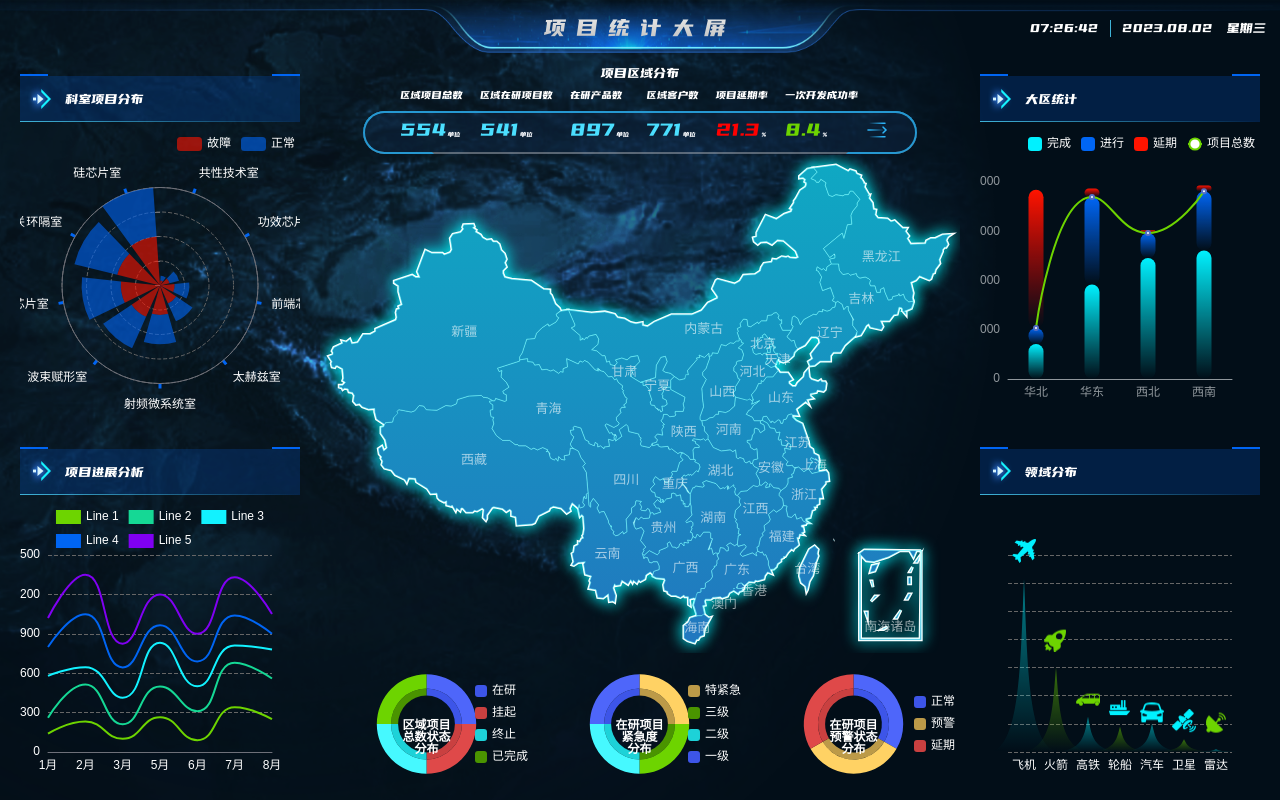
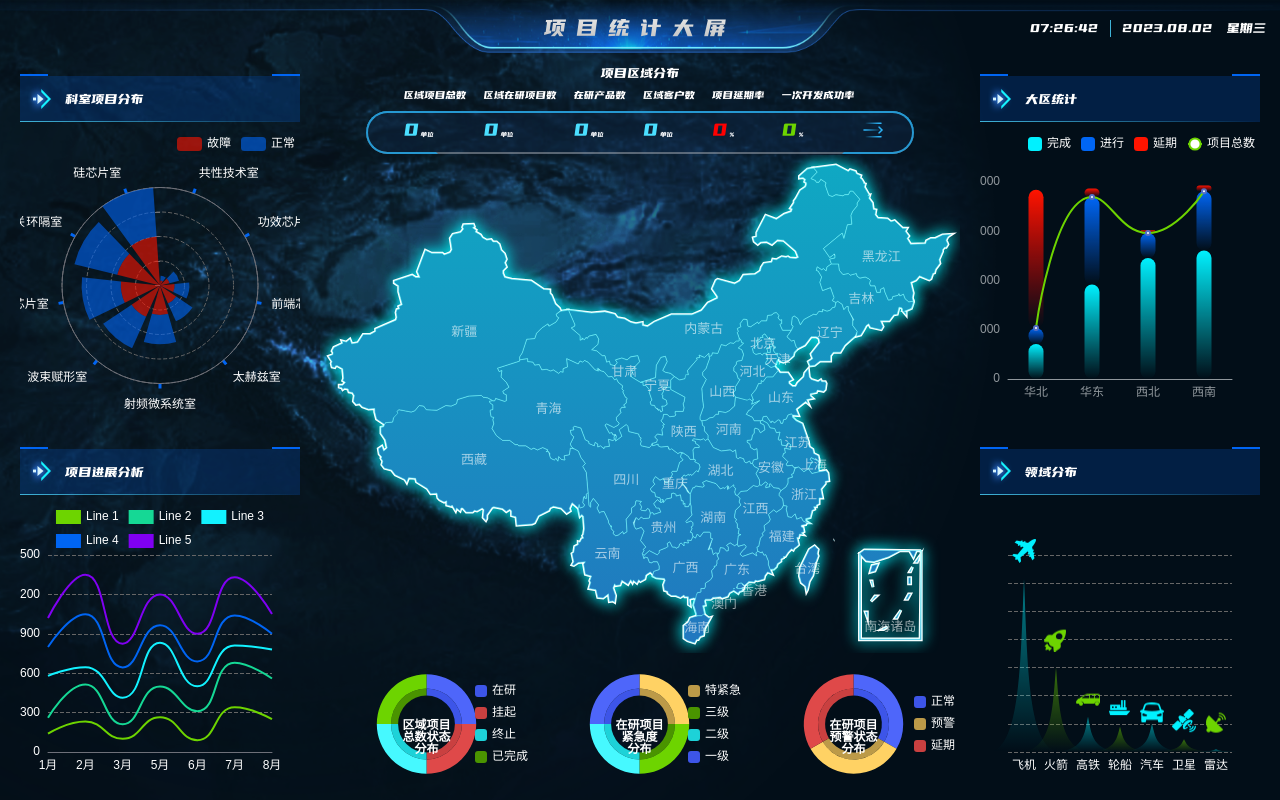
Before and after one commit to topli/largeScreen, a Vue app: page /#/projectOverview in a window 1280 px wide. Built offline with nearby package versions, Linux system fonts and the light colour scheme; no server answers.

Commit message:
项目统计大屏、区域统计

```diff
--- a/src/views/projectBoard/index.vue
+++ b/src/views/projectBoard/index.vue
@@ -74,8 +74,14 @@ const route = useRoute()
 const getProjectNumTotal = () => {
   console.log(route);
   const { cur_level, name } = route.query as any
-  const level = cur_level - 1
-  getMapData({type: level - 1 === 0 ? null : level, value: name})
+  // cur_level 地图层级深度 1 全国 2省 3市
+  // type 后台接收参数  null: 全国 1 省 2 市
+  let type = !cur_level || cur_level - 1 === 0 ? null : cur_level - 1
+  // 直辖市 type传2
+  if (['上海', '北京', '天津', '重庆'].includes(name ?? '')) {
+    type = 2
+  }
+  getMapData({type, value: name})
     .then(res => {
       const { reportData } = res.data || {}
       if (reportData) {
@@ -110,14 +116,13 @@ const getList = () => {
     value: cur_level === 1 ? null : name
   }
   getReportDataList(params).then(res => {
-    console.log(res);
     gantt.list = res.data.value
   })
 }
 
 onMounted(() => {
   const { name } = route.query as any
-  totalData.totalItems[0].value = name === 'china' ? '全国' : name
+  totalData.totalItems[0].value = name === 'china' || !name ? '全国' : name
 
   console.log(totalData);
 
--- a/src/views/projectOverview/index.vue
+++ b/src/views/projectOverview/index.vue
@@ -79,12 +79,12 @@ const totalData = reactive<{
   totalItems: Array<TotalItem>
 }>({
   totalItems: [
-    { label: '区域项目总数', value: '554', unit: '单位'},
-    { label: '区域在研项目数', value: '541', unit: '单位'},
-    { label: '在研产品数', value: '897', unit: '单位'},
-    { label: '区域客户数', value: '771', unit: '单位'},
-    { label: '项目延期率', value: '21.3', unit: '%', color: '#FF0000'},
-    { label: '一次开发成功率', value: '8.4', unit: '%', color: '#6DD400'},
+    { label: '区域项目总数', value: '0', unit: '单位'},
+    { label: '区域在研项目数', value: '0', unit: '单位'},
+    { label: '在研产品数', value: '0', unit: '单位'},
+    { label: '区域客户数', value: '0', unit: '单位'},
+    { label: '项目延期率', value: '0', unit: '%', color: '#FF0000'},
+    { label: '一次开发成功率', value: '0', unit: '%', color: '#6DD400'},
   ]
 })
 mapState.level = MAP_LEVEL.COUNTRY
@@ -150,6 +150,7 @@ const selectArea = (params: any) => {
 const setArea = (properties: any, mapData: any) => {
   mapState.mapData = mapData
   echarts.registerMap(properties.name, mapData as any)
+
   getProjectNumTotal(properties.name)
   setTimeout(() => {
     resize()
@@ -179,8 +180,9 @@ const renderMap = (map: string, data: any) => {
   option.geo.map = map
 
   option.tooltip.formatter = (params: any) => {
-    const {name, run_product, custom_num } = params
-    return `${name}<br>项目数: ${run_product || ''}<br>产品数：${custom_num || ''}`
+    const { name } = params
+    const { run_product, custom_num } = params.data || {}
+    return `${name}<br>项目数： ${run_product || '0'}<br>产品数：${custom_num || '0'}`
   }
 
   if (mapState.ins) {
@@ -225,6 +227,7 @@ onMounted(() => {
   window.addEventListener("resize", resize)
 })
 
+
 const getProjectNumTotal = (areaName?: string) => {
   // 判断当前区域等级
   const isCountry = mapState.level === MAP_LEVEL.COUNTRY
@@ -234,6 +237,10 @@ const getProjectNumTotal = (areaName?: string) => {
   if (isCountry) type = null
   if (isProvince) type = 1
   if (isCity) type = 2
+  // 直辖市 type传2
+  if (['上海', '北京', '天津', '重庆'].includes(areaName ?? '')) {
+    type = 2
+  }
   getMapData({type, value: areaName})
     .then(res => {
       const { reportData, zoneData, zoneProjectData } = res.data || {}
@@ -277,11 +284,12 @@ const getProjectNumTotal = (areaName?: string) => {
         const keys = Object.keys(zoneProjectData)
         keys.forEach((key: string) => {
           projectMapData.push({
-            name: 'key',
+            name: key,
             ...zoneProjectData[key]
           })
         })
       }
+
       renderMap(areaName || 'china', projectMapData)
       // 设置饼图数据
       setPieData(ecOptions.projectStatusPie1, pie1, `区域项目\n总数状态\n分布`)
```
